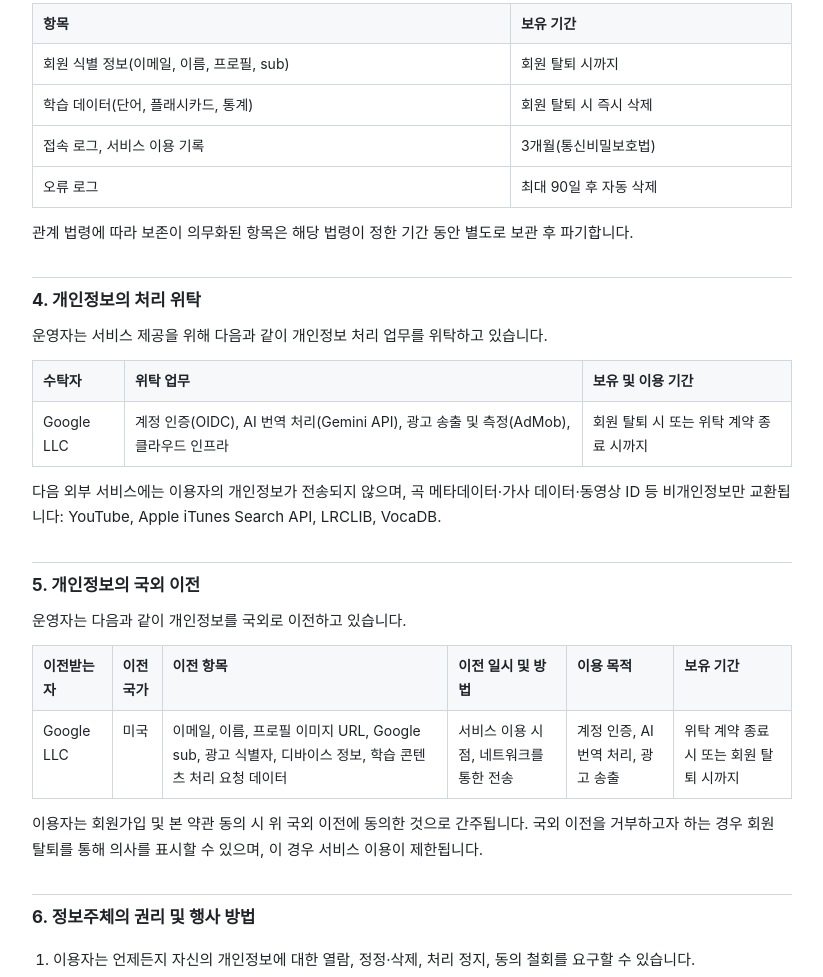
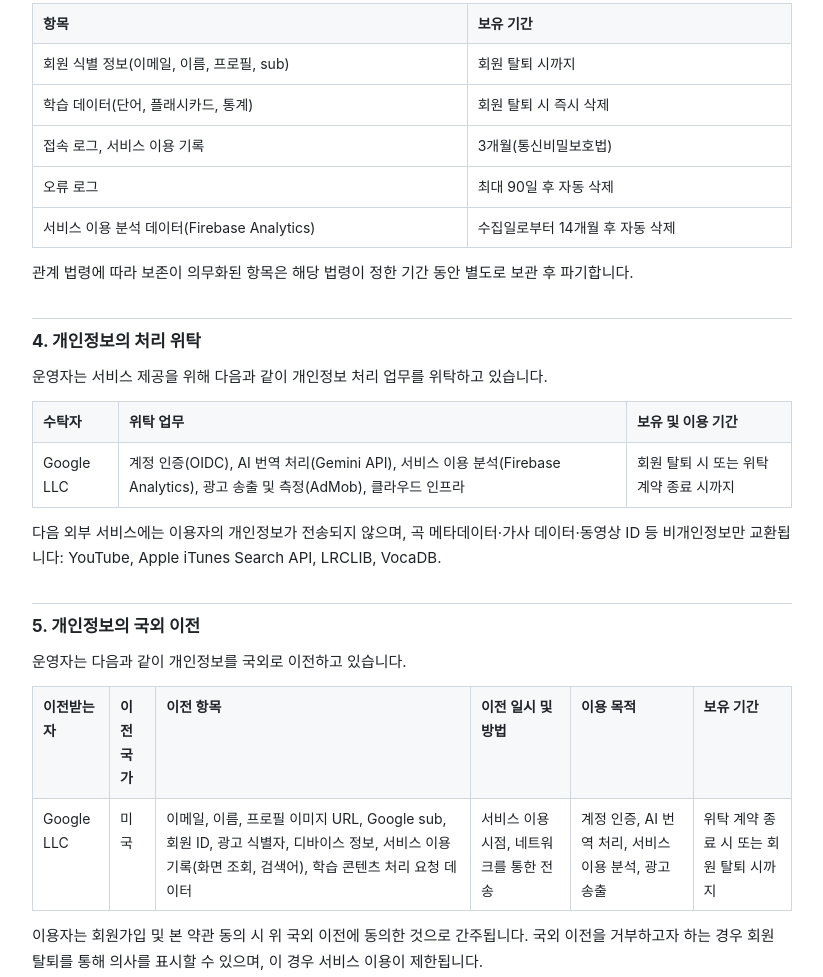
Before and after one commit to eastshine2741/kotonoha-legal, a plain HTML site: page privacy/index.html in a window 1280 px wide. Shown: the part 885-1862 px from the top of the page, without its empty margins (228-1051 px from the left). Drawn offline with Linux system fonts and the light colour scheme.

Commit message:
Firebase Analytics 도입을 개인정보처리방침에 반영
앱이 GA4 로 검색어·화면 조회·회원 ID 를 보내기 시작해 수집 항목, 보유 기간(14개월),
위탁(Firebase Analytics), 국외 이전 항목·목적을 추가한다. 시행일은 7일 고지 기간을 두어 2026-10-02.

Co-Authored-By: Claude Opus 5.5 <noreply@anthropic.com>

```diff
--- a/privacy/index.html
+++ b/privacy/index.html
@@ -57,7 +57,7 @@
 </head>
 <body>
   <h1>Kotonoha 개인정보처리방침</h1>
-  <p class="meta">시행일: 2026년 5월 10일</p>
+  <p class="meta">시행일: 2026년 10월 2일</p>
 
   <p>Kotonoha 운영자(이하 "운영자")는 「개인정보 보호법」 등 관련 법령을 준수하며, 정보주체의 개인정보를 보호하기 위해 다음과 같이 개인정보 처리방침을 수립·공개합니다.</p>
 
@@ -72,7 +72,7 @@
   <p><strong>나. 서비스 이용 과정에서 생성·수집되는 정보</strong></p>
   <ul>
     <li>학습 데이터: 저장한 단어, 플래시카드 학습 이력 및 FSRS 기억 상태, 최근 본 곡 이력, 사용자 설정값</li>
-    <li>자동 수집 정보: 디바이스 모델, 운영체제 및 버전, 광고 식별자(ADID/IDFA), 접속 일시, 서비스 이용 기록, 오류 로그, IP 주소</li>
+    <li>자동 수집 정보: 디바이스 모델, 운영체제 및 버전, 광고 식별자(ADID/IDFA), 앱 인스턴스 ID, 접속 일시, 서비스 이용 기록(화면 조회, 검색어), 오류 로그, IP 주소</li>
   </ul>
 
   <h2>2. 개인정보의 수집·이용 목적</h2>
@@ -96,6 +96,7 @@
       <tr><td>학습 데이터(단어, 플래시카드, 통계)</td><td>회원 탈퇴 시 즉시 삭제</td></tr>
       <tr><td>접속 로그, 서비스 이용 기록</td><td>3개월(통신비밀보호법)</td></tr>
       <tr><td>오류 로그</td><td>최대 90일 후 자동 삭제</td></tr>
+      <tr><td>서비스 이용 분석 데이터(Firebase Analytics)</td><td>수집일로부터 14개월 후 자동 삭제</td></tr>
     </tbody>
   </table>
   <p>관계 법령에 따라 보존이 의무화된 항목은 해당 법령이 정한 기간 동안 별도로 보관 후 파기합니다.</p>
@@ -109,7 +110,7 @@
     <tbody>
       <tr>
         <td>Google LLC</td>
-        <td>계정 인증(OIDC), AI 번역 처리(Gemini API), 광고 송출 및 측정(AdMob), 클라우드 인프라</td>
+        <td>계정 인증(OIDC), AI 번역 처리(Gemini API), 서비스 이용 분석(Firebase Analytics), 광고 송출 및 측정(AdMob), 클라우드 인프라</td>
         <td>회원 탈퇴 시 또는 위탁 계약 종료 시까지</td>
       </tr>
     </tbody>
@@ -133,9 +134,9 @@
       <tr>
         <td>Google LLC</td>
         <td>미국</td>
-        <td>이메일, 이름, 프로필 이미지 URL, Google sub, 광고 식별자, 디바이스 정보, 학습 콘텐츠 처리 요청 데이터</td>
+        <td>이메일, 이름, 프로필 이미지 URL, Google sub, 회원 ID, 광고 식별자, 디바이스 정보, 서비스 이용 기록(화면 조회, 검색어), 학습 콘텐츠 처리 요청 데이터</td>
         <td>서비스 이용 시점, 네트워크를 통한 전송</td>
-        <td>계정 인증, AI 번역 처리, 광고 송출</td>
+        <td>계정 인증, AI 번역 처리, 서비스 이용 분석, 광고 송출</td>
         <td>위탁 계약 종료 시 또는 회원 탈퇴 시까지</td>
       </tr>
     </tbody>
```
